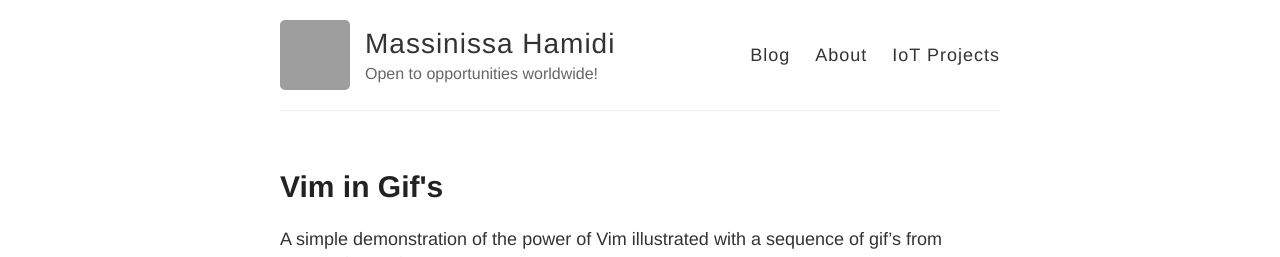
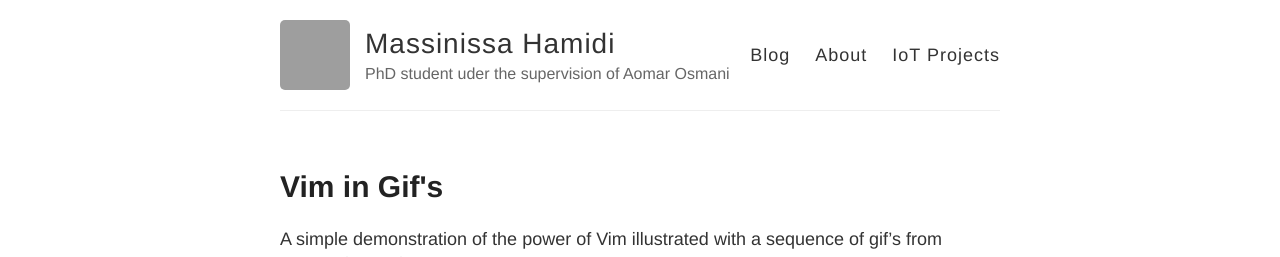
Before and after one commit to p13student/hamidimassinissa.github.io, a Jekyll site: the page built from index.html, in a window 1280 px wide. Shown: the top 257 px of the page. Built offline with Jekyll 4.4.1, drawn with Linux system fonts in a browser that asks for light colours; grey boxes are pictures that could not be loaded.

```diff
--- a/_config.yml
+++ b/_config.yml
@@ -6,7 +6,7 @@
 name: Massinissa Hamidi
 
 # Short bio or description (displayed in the header)
-description: Open to opportunities worldwide!
+description: PhD student uder the supervision of Aomar Osmani
 
 # URL of your avatar or profile pic (you could use your GitHub profile pic)
 avatar: https://s.gravatar.com/avatar/0378c623c4a23d882b12d4dd4a1507cf?s=80
```
Also changed, not shown: .gitmodules (added).
